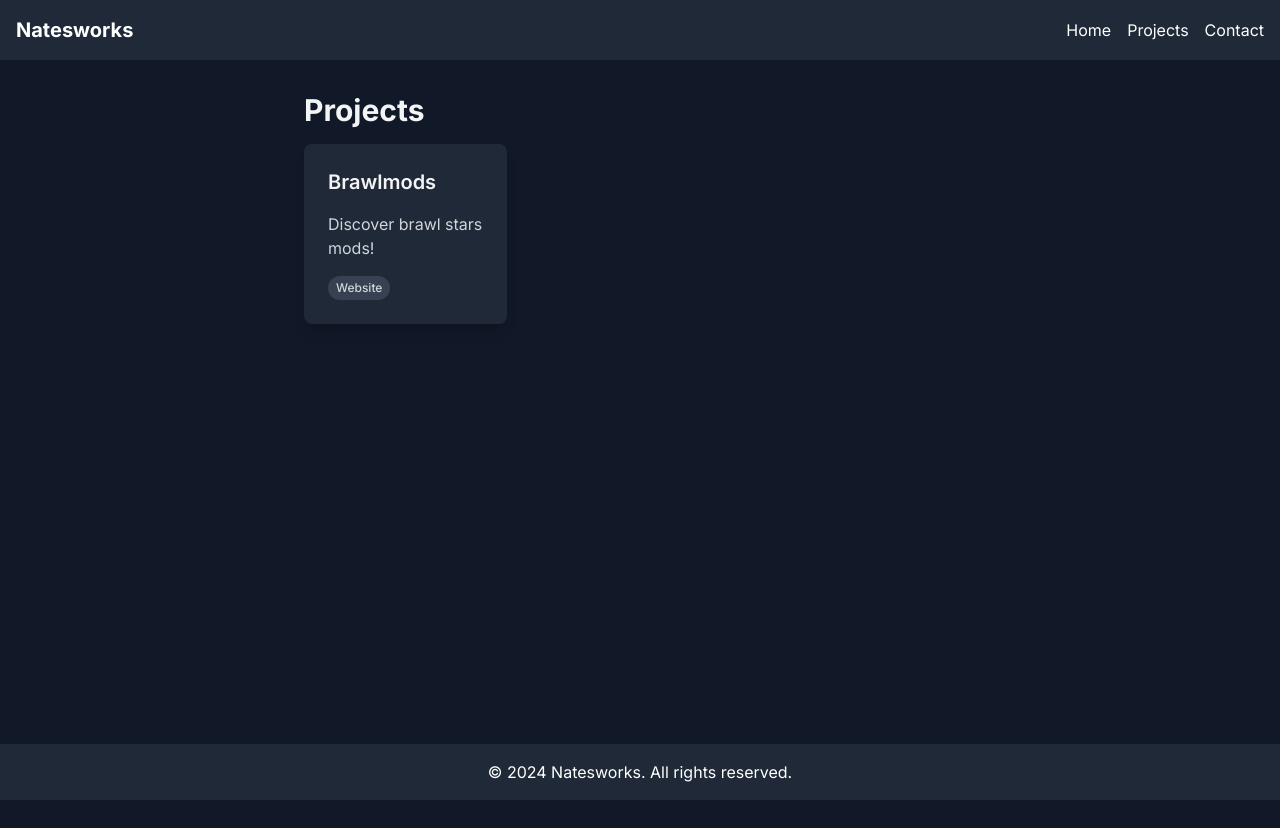
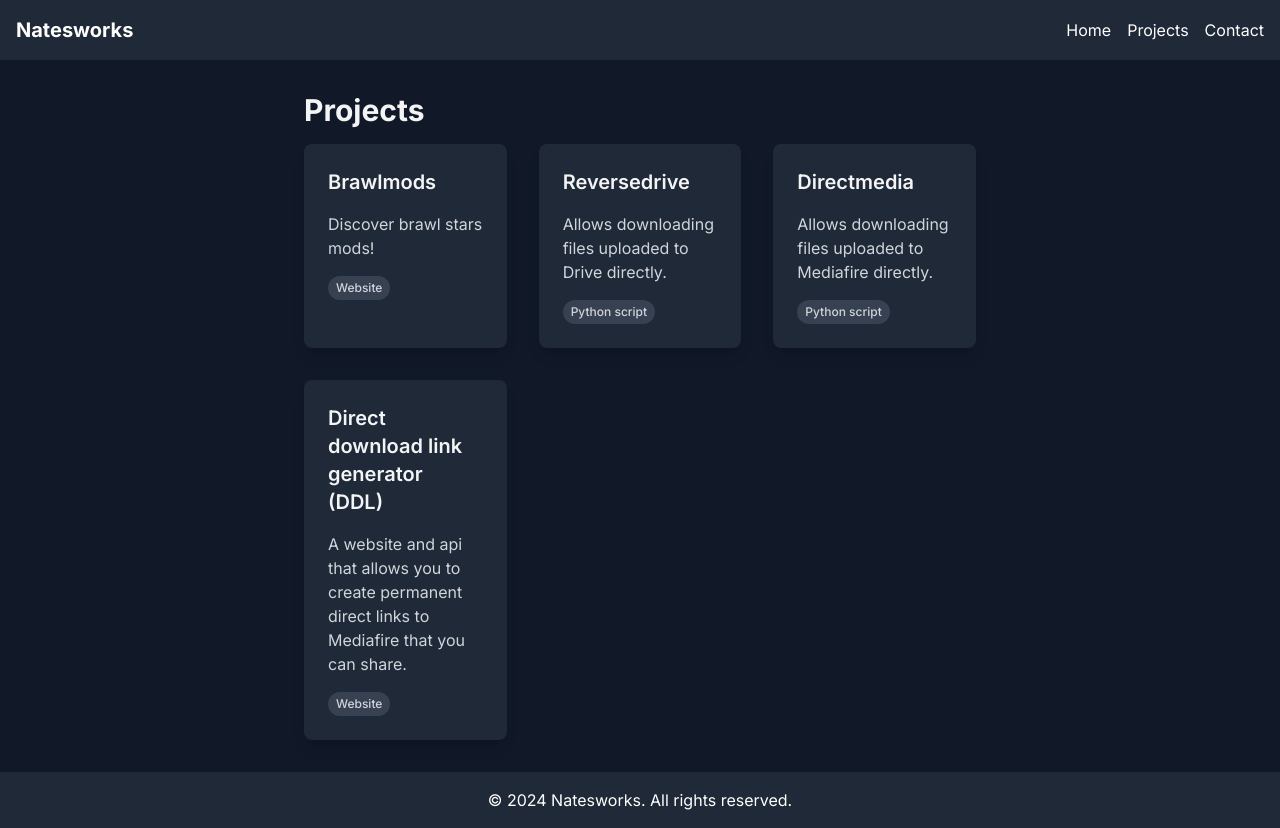
Before and after one commit to natesworksdev/natesworks.com, a Next.js app: page /projects in a window 1280 px wide. Before the commit the page ends 800 px from the top, so only its background shows below. Built offline with nearby package versions, Linux system fonts and the light colour scheme.

Commit message:
Add reversedrive, directmedia and ddl

```diff
--- a/src/app/projects/page.tsx
+++ b/src/app/projects/page.tsx
@@ -15,7 +15,28 @@ const projects: Project[] = [
     description: "Discover brawl stars mods!",
     tags: ['Website'],
     url: "https://brawlmods.natesworks.com"
-  }
+  },
+  {
+    id: 2,
+    name: "Reversedrive",
+    description: "Allows downloading files uploaded to Drive directly.",
+    tags: ['Python script'],
+    url: "https://github.com/natesworksdev/reversedrive"
+  },
+  {
+    id: 3,
+    name: "Directmedia",
+    description: "Allows downloading files uploaded to Mediafire directly.",
+    tags: ['Python script'],
+    url: "https://github.com/natesworksdev/directmedia"
+  },
+  {
+    id: 4,
+    name: "Direct download link generator (DDL)",
+    description: "A website and api that allows you to create permanent direct links to Mediafire that you can share.",
+    tags: ['Website'],
+    url: "https://github.com/natesworksdev/reversedrive"
+  },
 ]
 
 export default function Projects() {
```
